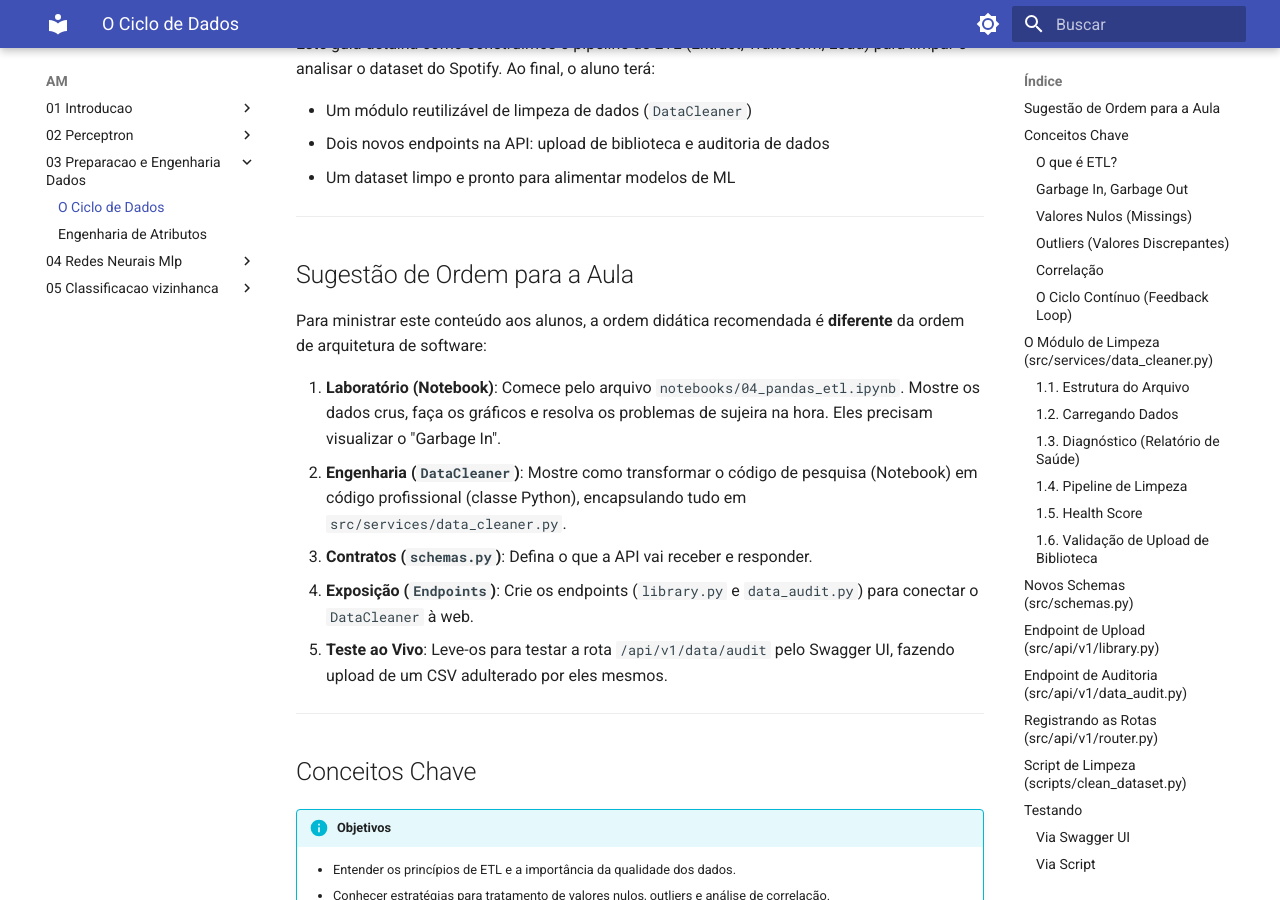
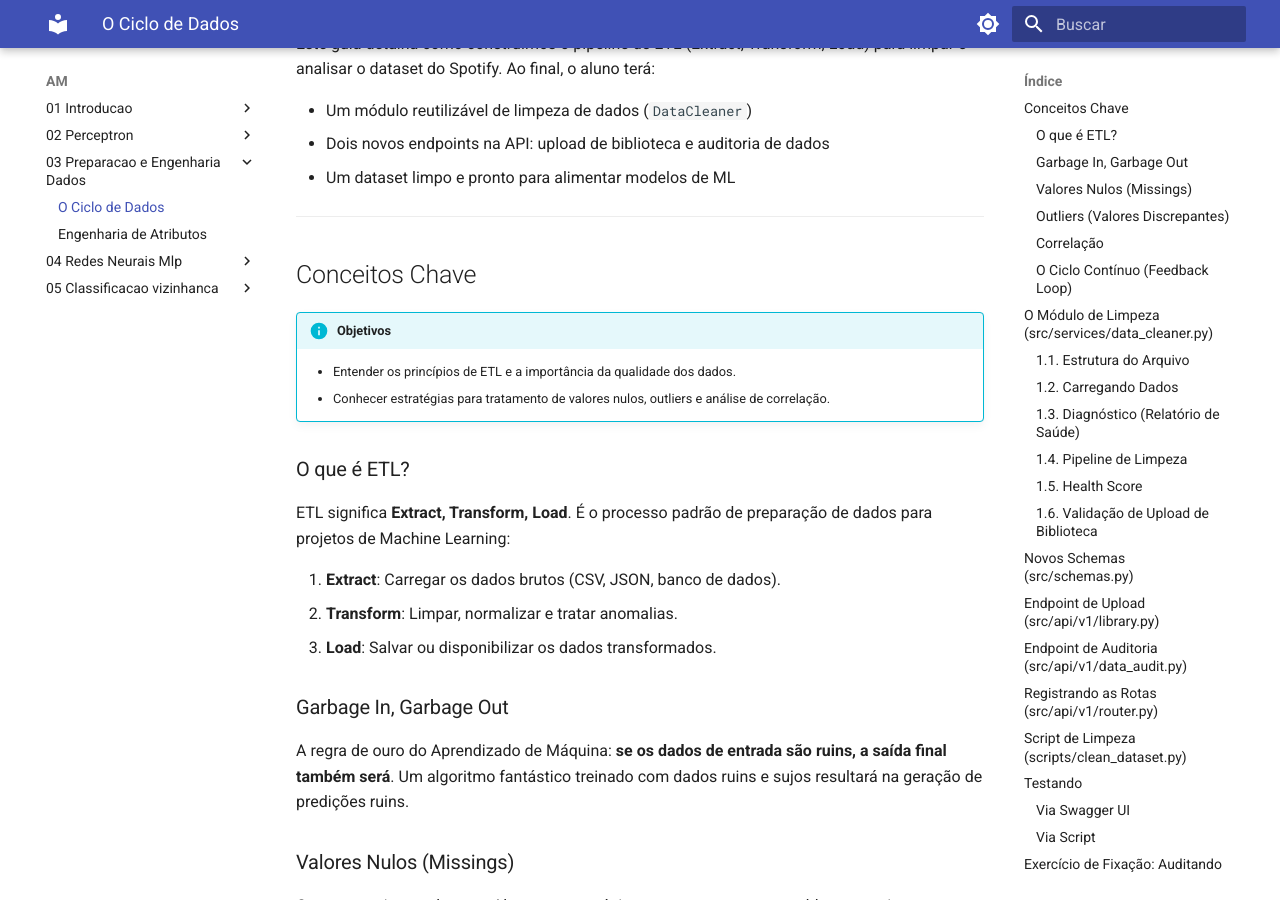
Before and after one commit to i-davies/Conteudo-Fatec-2026-1, an MkDocs documentation site: the page built from docs/AM/03_Preparacao_e_Engenharia_Dados/01_Ciclo_de_Dados_Pandas.md, in a window 1280 px wide and 900 px high, scrolled down 237 px. Built offline with MkDocs 1.6.1 and Material for MkDocs 9.7.7, drawn with Linux system fonts in a browser that asks for light colours.

Commit message:
docs: update 03 preparacao e engenharia de dados

```diff
--- a/docs/AM/03_Preparacao_e_Engenharia_Dados/01_Ciclo_de_Dados_Pandas.md
+++ b/docs/AM/03_Preparacao_e_Engenharia_Dados/01_Ciclo_de_Dados_Pandas.md
@@ -5,18 +5,6 @@
 * Um módulo reutilizável de limpeza de dados (`DataCleaner`)
 * Dois novos endpoints na API: upload de biblioteca e auditoria de dados
 * Um dataset limpo e pronto para alimentar modelos de ML
-
----
-
-## Sugestão de Ordem para a Aula
-
-Para ministrar este conteúdo aos alunos, a ordem didática recomendada é **diferente** da ordem de arquitetura de software:
-
-1. **Laboratório (Notebook)**: Comece pelo arquivo `notebooks/04_pandas_etl.ipynb`. Mostre os dados crus, faça os gráficos e resolva os problemas de sujeira na hora. Eles precisam visualizar o "Garbage In".
-2. **Engenharia (`DataCleaner`)**: Mostre como transformar o código de pesquisa (Notebook) em código profissional (classe Python), encapsulando tudo em `src/services/data_cleaner.py`.
-3. **Contratos (`schemas.py`)**: Defina o que a API vai receber e responder.
-4. **Exposição (`Endpoints`)**: Crie os endpoints (`library.py` e `data_audit.py`) para conectar o `DataCleaner` à web.
-5. **Teste ao Vivo**: Leve-os para testar a rota `/api/v1/data/audit` pelo Swagger UI, fazendo upload de um CSV adulterado por eles mesmos.
 
 ---
 
```
